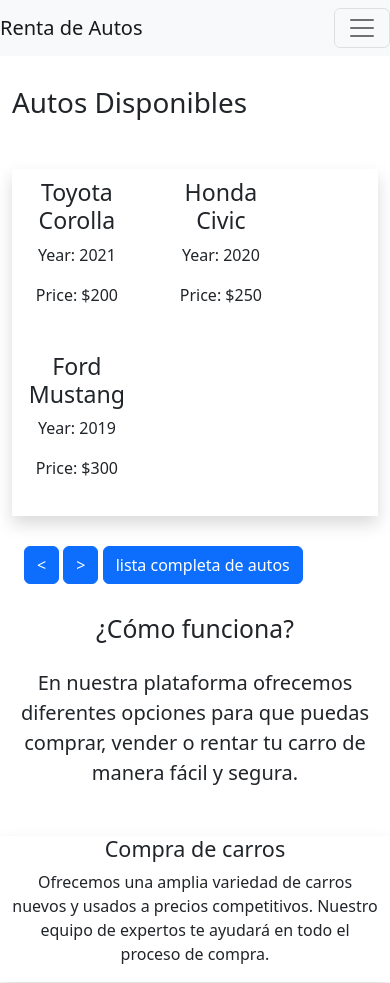
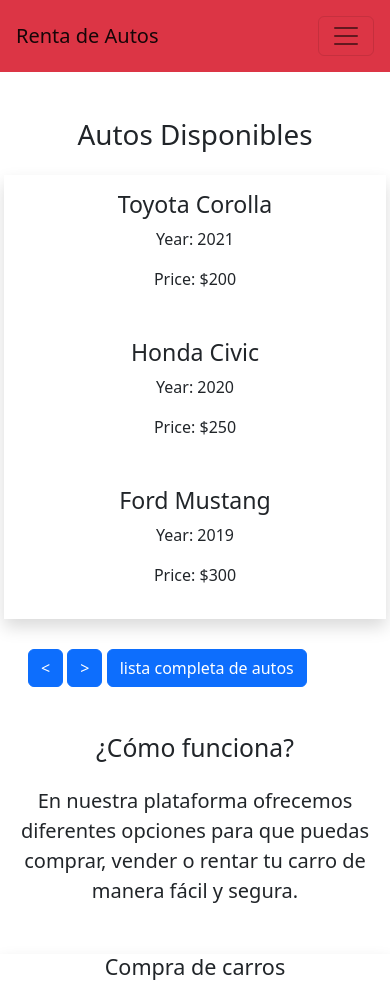
Before and after one commit to Mrkaponi/IHC, a plain HTML site: page FrontAutos/index.html in a window 390 px wide. Shown: the top 983 px of the page. Drawn offline with nearby package versions, Linux system fonts and the light colour scheme.

Commit message:
modifica la seccion de autos disponibles para que despliegue columnas iguales en un breakpoint de md, mientras que en la vista movil se presente de manera en que los diferentes autos esten en una sola columna

```diff
--- a/FrontAutos/css/main-css/main.css
+++ b/FrontAutos/css/main-css/main.css
@@ -1,17 +1,18 @@
+h1 {
+    text-align: center;
+    margin-bottom: 1.5rem;
+}
 
 .container {
     margin-top: 30px;
 }
 .car-card {
-    display: inline-block;
-    width: 30%;
-    margin: 10px;
+    display: block;
     text-align: center;
 
 
 }
 
 .car-card {
-    margin-right: 20px;
-    margin-bottom: 20px;
+    padding: 1rem;
 }
--- a/FrontAutos/index.html
+++ b/FrontAutos/index.html
@@ -9,7 +9,7 @@
 
 </head>
 <body>
-<nav class="navbar navbar-expand-lg navbar-light bg-light">
+<nav class="navbar navbar-expand-lg navbar-light bg-danger p-3">
     <a class="navbar-brand" href="#">Renta de Autos</a>
     <button class="navbar-toggler" type="button" data-toggle="collapse" data-target="#navbarNav"
             aria-controls="navbarNav" aria-expanded="false" aria-label="Toggle navigation">
@@ -31,10 +31,10 @@
 </nav>
 
 
-<div class="container ">
+<div class="container p-3">
     <div>
         <h1>Autos Disponibles</h1>
-        <div style="margin-top: 50px" id="car-container" class="shadow"></div>
+        <div id="car-container" class="shadow row"></div>
 
     </div>
     <div class="container">
@@ -107,7 +107,7 @@
             let car = cars[i];
 
             let carHTML = `
-      <div class=" car-card">
+      <div class=" car-card col-md">
         <h3>${car.make} ${car.model}</h3>
         <p>Year: ${car.year}</p>
         <p>Price: $${car.price}</p>
```
